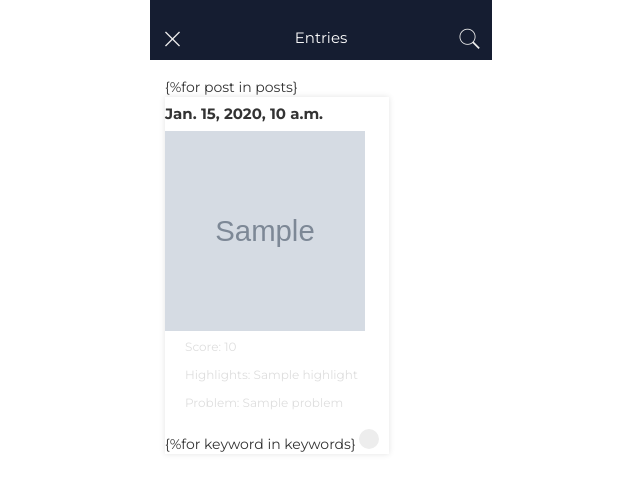
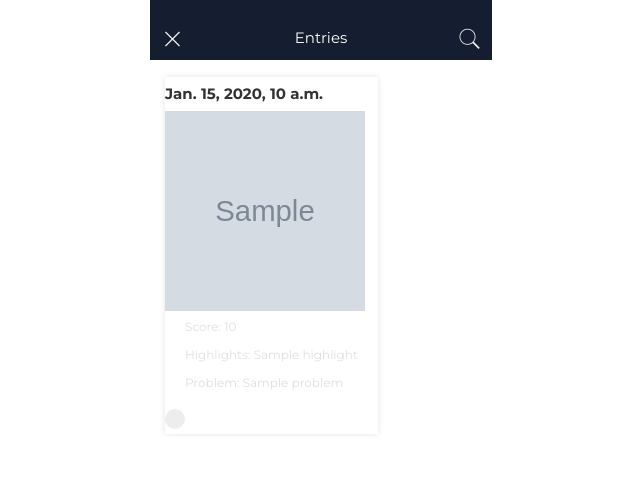
Before and after one commit to hungtraan/Positiv, a Django app: template frontend/templates/entries.html in a window 1280 px wide. Shown: the top 491 px of the page, without its empty margins (319-959 px from the left). Run offline with Django 3.2, Linux system fonts and the light colour scheme; tables that the repository leaves empty hold one stand-in row (values such as "Sample post"); the template is opened without the code that fills it: values that come from a table or form of the project are taken from there, most other values are stand-ins (such as "Sample title", 1, 10 or a date in 2020); grey boxes marked "Sample" are stand-in pictures; some web fonts are replaced.

Commit message:
Update entries.html

```diff
--- a/frontend/templates/entries.html
+++ b/frontend/templates/entries.html
@@ -31,7 +31,7 @@
       <div class="news-mask"></div>
       <div class="news-container">
         <ul class="w-clearfix list-news">
-        {%for post in posts}
+        {%for post in posts%}
           <li class="list-item-new post" >
 
                 <h2 class="title-new">{{post.date}}</h2>
@@ -40,11 +40,13 @@
                 <p class ="score">Score: {{post.score}}</p>
                 <p class = "hightlight"> Highlights: {{post.highlight}} </p>
                 <p class = "problem"> Problem: {{post.problem}}</p>
-                {%for keyword in keywords}
-                <a class="category-link keyword" href="#">{{post.keywords.keyword}}</a>
+                {%for keyword in keywords%}
+                <a class="category-link keyword" href="#">{{post.keywords.keyword}}</a>{%endfor%}
               </div>
             </a>
           </li>
+    {%endfor%}
+    </ul>
 
     </div>
     <div class="page-content loading-mask" id="new-stack">
```
